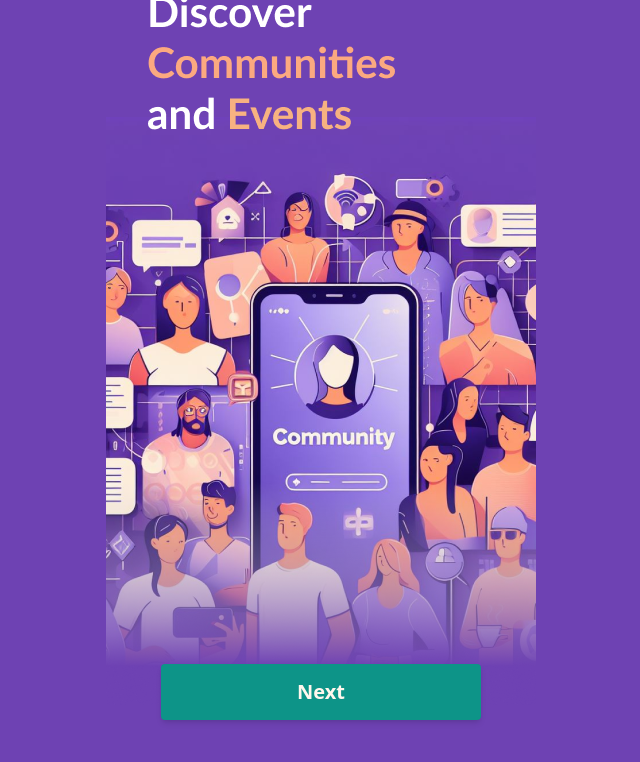
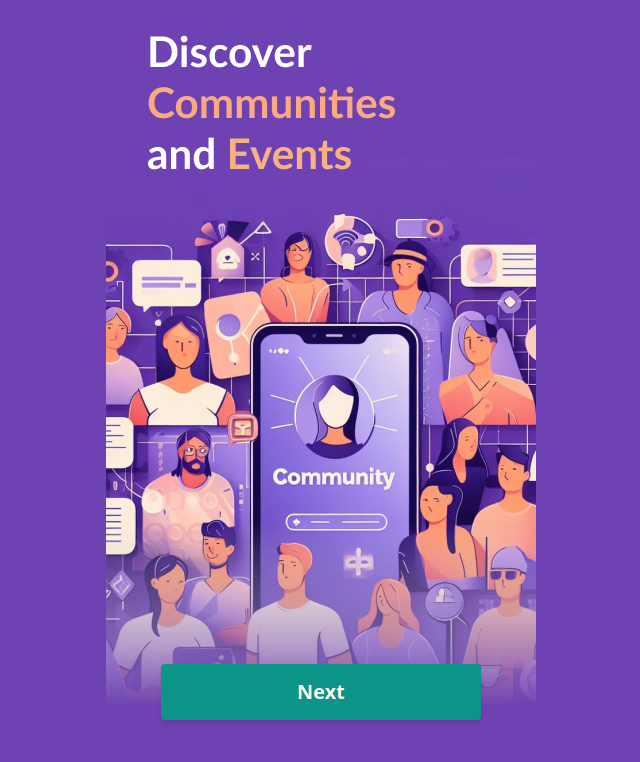
Before and after one commit to assudani66/Palikin, a React (Vite) app: page / in a window 1280 px wide. Shown: the top 762 px of the page, without its empty margins (319-959 px from the left). Built offline with nearby package versions, Linux system fonts and the light colour scheme.

Commit message:
fix:OnboaringImage

```diff
--- a/src/pages/onboarding/Onboarding.jsx
+++ b/src/pages/onboarding/Onboarding.jsx
@@ -23,7 +23,7 @@ const Onboarding = () => {
   };
   return (
     <div
-      className={`flex flex-col width-full h-screen items-center justify-center ${onboardingImages[currentImage].bg}`}
+      className={`flex flex-col width-full h-screen items-center justify-center pt-20 bg-cover ${onboardingImages[currentImage].bg}`}
     >
       <img
         className="max-w-[430px]"
```
